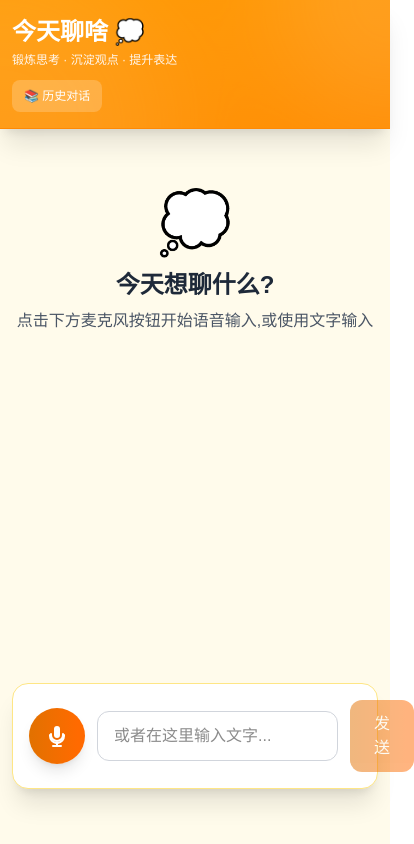
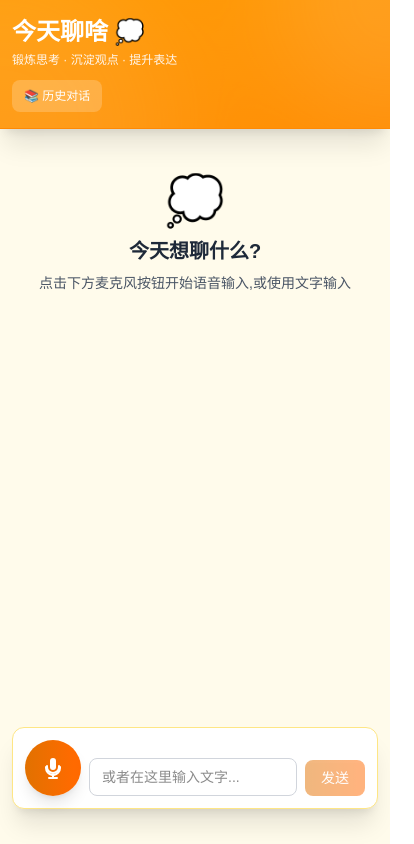
Before and after one commit to Xiaowei-Huang/SpeakNow, a Next.js app: page / in a window 390 px wide. Shown: the whole page, 414 px wide, since content can reach past the window. Built offline with nearby package versions, Linux system fonts and the light colour scheme.

Commit message:
Update ChatInterface.tsx

```diff
--- a/components/ChatInterface.tsx
+++ b/components/ChatInterface.tsx
@@ -97,16 +97,16 @@ export default function ChatInterface({ conversation, onAddMessage, onEndConvers
   const showSummaryButton = conversation.totalRounds >= 3 && !showSummary;
 
   return (
-    <div className="flex flex-col h-[calc(100vh-200px)]">
+    <div className="flex flex-col h-[calc(100vh-180px)] md:h-[calc(100vh-200px)]">
       {/* 对话区域 */}
-      <div className="flex-1 overflow-y-auto mb-4 space-y-4">
+      <div className="flex-1 overflow-y-auto mb-3 md:mb-4 space-y-3 md:space-y-4 px-1">
         {conversation.messages.length === 0 && (
-          <div className="text-center py-12">
-            <div className="text-6xl mb-4">💭</div>
-            <h2 className="text-2xl font-semibold text-gray-800 mb-2">
+          <div className="text-center py-8 md:py-12">
+            <div className="text-5xl md:text-6xl mb-3 md:mb-4">💭</div>
+            <h2 className="text-xl md:text-2xl font-semibold text-gray-800 mb-2">
               今天想聊什么?
             </h2>
-            <p className="text-gray-600">
+            <p className="text-sm md:text-base text-gray-600 px-4">
               点击下方麦克风按钮开始语音输入,或使用文字输入
             </p>
           </div>
@@ -118,19 +118,19 @@ export default function ChatInterface({ conversation, onAddMessage, onEndConvers
         ))}
 
         {isLoading && (
-          <div className="flex items-center space-x-2 text-gray-500 pl-4">
+          <div className="flex items-center space-x-2 text-gray-500 pl-2 md:pl-4">
             <div className="flex space-x-1">
               <div className="w-2 h-2 bg-amber-600 rounded-full animate-bounce"></div>
               <div className="w-2 h-2 bg-orange-500 rounded-full animate-bounce" style={{ animationDelay: '0.1s' }}></div>
               <div className="w-2 h-2 bg-amber-500 rounded-full animate-bounce" style={{ animationDelay: '0.2s' }}></div>
             </div>
-            <span className="text-sm">AI 正在思考...</span>
+            <span className="text-xs md:text-sm">AI 正在思考...</span>
           </div>
         )}
 
         {/* 显示总结（如果用户点击了生成总结按钮） */}
         {showSummary && (
-          <div className="mt-6">
+          <div className="mt-4 md:mt-6">
             <SummaryView conversation={conversation} />
           </div>
         )}
@@ -140,10 +140,10 @@ export default function ChatInterface({ conversation, onAddMessage, onEndConvers
 
       {/* 总结按钮 */}
       {showSummaryButton && !isLoading && (
-        <div className="mb-4 text-center">
+        <div className="mb-3 md:mb-4 text-center">
           <button
             onClick={handleGenerateSummary}
-            className="px-6 py-2 bg-gradient-to-r from-amber-600 to-orange-500 text-white rounded-full hover:from-amber-700 hover:to-orange-600 transition-all shadow-lg hover:shadow-xl"
+            className="px-4 md:px-6 py-2 text-sm md:text-base bg-gradient-to-r from-amber-600 to-orange-500 text-white rounded-full hover:from-amber-700 hover:to-orange-600 transition-all shadow-lg hover:shadow-xl"
           >
             📝 生成对话总结
           </button>
@@ -151,8 +151,8 @@ export default function ChatInterface({ conversation, onAddMessage, onEndConvers
       )}
 
       {/* 输入区域 */}
-      <div className="bg-white rounded-2xl shadow-xl p-4 border border-amber-200">
-        <div className="flex items-center space-x-3">
+      <div className="bg-white rounded-xl md:rounded-2xl shadow-xl p-3 md:p-4 border border-amber-200">
+        <div className="flex items-end gap-2 md:gap-3">
           {/* 语音录制按钮 */}
           <VoiceRecorder
             onTranscriptUpdate={handleTranscriptUpdate}
@@ -169,14 +169,14 @@ export default function ChatInterface({ conversation, onAddMessage, onEndConvers
             onKeyPress={(e) => e.key === 'Enter' && !isRecording && handleTextSend()}
             placeholder={isRecording ? "正在录音..." : "或者在这里输入文字..."}
             disabled={isLoading}
-            className="flex-1 px-4 py-3 border border-gray-300 rounded-xl focus:outline-none focus:ring-2 focus:ring-amber-500 disabled:bg-gray-100"
+            className="flex-1 px-3 md:px-4 py-2 md:py-3 text-sm md:text-base border border-gray-300 rounded-lg md:rounded-xl focus:outline-none focus:ring-2 focus:ring-amber-500 disabled:bg-gray-100"
           />
 
           {/* 发送按钮 */}
           <button
             onClick={handleTextSend}
             disabled={!input.trim() || isLoading || isRecording}
-            className="px-6 py-3 bg-gradient-to-r from-amber-600 to-orange-500 text-white rounded-xl hover:from-amber-700 hover:to-orange-600 disabled:opacity-50 disabled:cursor-not-allowed transition-all"
+            className="px-4 md:px-6 py-2 md:py-3 text-sm md:text-base bg-gradient-to-r from-amber-600 to-orange-500 text-white rounded-lg md:rounded-xl hover:from-amber-700 hover:to-orange-600 disabled:opacity-50 disabled:cursor-not-allowed transition-all whitespace-nowrap"
           >
             发送
           </button>
```
